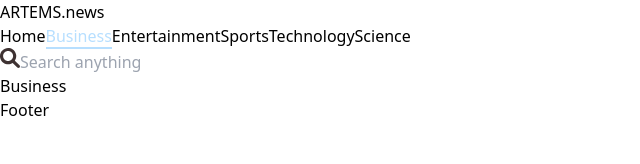
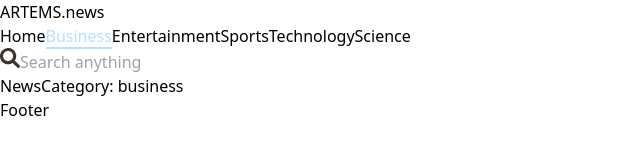
Before and after one commit to Artem047/NewsApp, a React (Vite) app: page /news/business in a window 1280 px wide. Shown: the top 164 px of the page, without its empty margins (0-640 px from the left). Built offline with nearby package versions, Linux system fonts and the light colour scheme.

Commit message:
сделал один файл для всех категорий

```diff
--- a/src/components/NewsCategory.tsx
+++ b/src/components/NewsCategoryTag.tsx
@@ -1,7 +1,7 @@
 import { Link } from "react-router-dom";
 import { category_tag } from "../data/data";
 
-const NewsCategory = () => {
+const NewsCategoryTag = () => {
   return (
     <div className="flex justify-around">
       {category_tag.map((tag, id) => {
@@ -24,4 +24,4 @@ const NewsCategory = () => {
   );
 };
 
-export default NewsCategory;
+export default NewsCategoryTag;
--- a/src/pages/Home.tsx
+++ b/src/pages/Home.tsx
@@ -1,11 +1,11 @@
 import PopularPost from "../components/home/PopularPost";
-import NewsCategory from "../components/NewsCategory";
+import NewsCategoryTag from "../components/NewsCategoryTag";
 
 const Home = () => {
   return (
     <div>
       <>
-        <NewsCategory />
+        <NewsCategoryTag />
       </>
       <>
         <PopularPost />
--- /dev/null
+++ b/src/pages/NewsCategory.tsx
@@ -0,0 +1,10 @@
+import { useParams } from "react-router-dom"
+
+const NewsCategory = () => {
+    const { category } = useParams()
+  return (
+    <div>NewsCategory: {category}</div>
+  )
+}
+
+export default NewsCategory
--- a/src/pages/category/Business.tsx
+++ /dev/null
@@ -1,8 +0,0 @@
-
-const Business = () => {
-  return (
-    <div>Business</div>
-  )
-}
-
-export default Business
--- a/src/pages/category/Entertainment.tsx
+++ /dev/null
@@ -1,7 +0,0 @@
-const Entertainment = () => {
-  return (
-    <div>Entertainment</div>
-  )
-}
-
-export default Entertainment
--- a/src/pages/category/Science.tsx
+++ /dev/null
@@ -1,7 +0,0 @@
-const Science = () => {
-  return (
-    <div>Science</div>
-  )
-}
-
-export default Science
--- a/src/pages/category/Sports.tsx
+++ /dev/null
@@ -1,7 +0,0 @@
-const Sports = () => {
-  return (
-    <div>Sports</div>
-  )
-}
-
-export default Sports
--- a/src/pages/category/Technology.tsx
+++ /dev/null
@@ -1,7 +0,0 @@
-const Technology = () => {
-  return (
-    <div>Technology</div>
-  )
-}
-
-export default Technology
```
Also changed, not shown: src/routes/Routes.tsx (+5 -27 lines).
